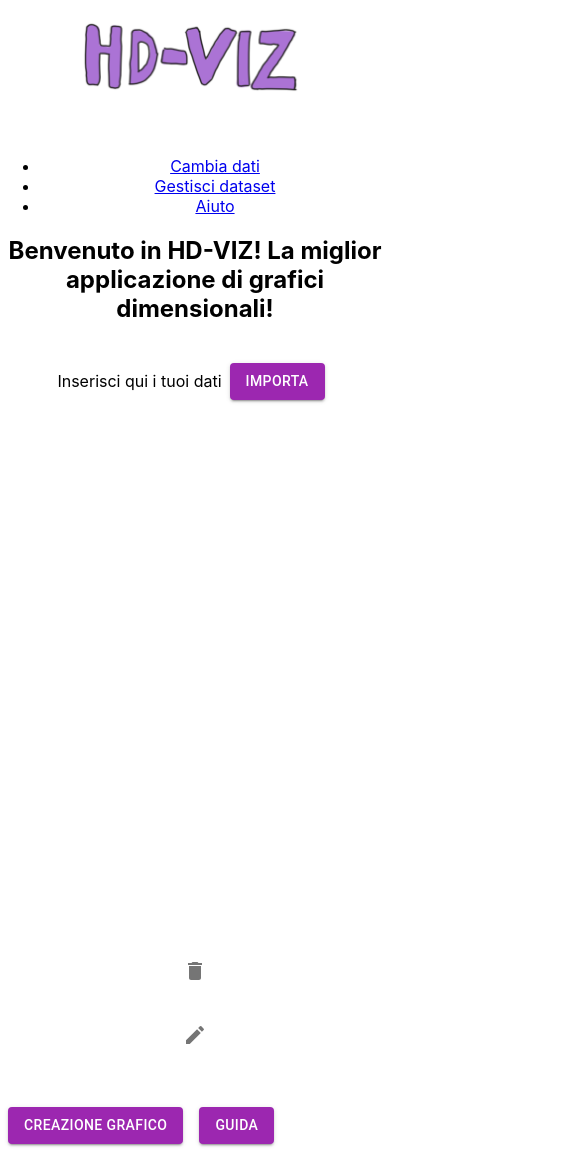
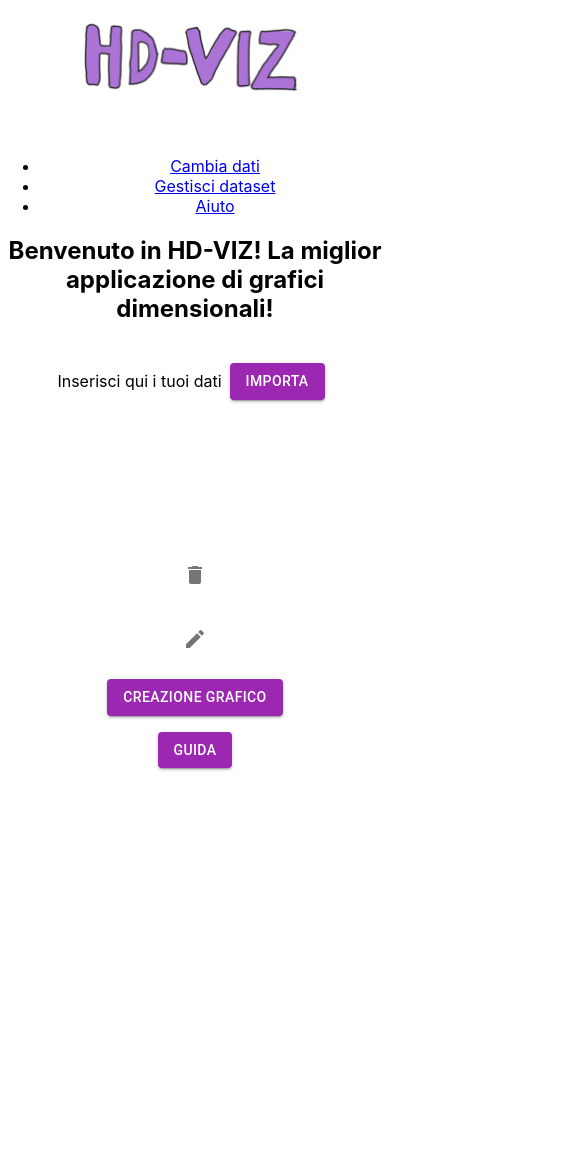
Before and after one commit to QuaranTeam2021/HD-Viz, a React (Create React App) app in the folder client/: page / in a window 390 px wide. Shown: the whole page, 580 px wide, since content can reach past the window. After the commit the page ends 844 px from the top, so only its background shows below. Built offline with nearby package versions, Linux system fonts and the light colour scheme.

Commit message:
Sistemato css griglia opzioni inserimento dati grafico

```diff
--- a/client/src/view/components/BuildGraph.js
+++ b/client/src/view/components/BuildGraph.js
@@ -54,7 +54,6 @@
     allOptionsSelected();
   }, [allOptionsSelected]);
 
-
   const onChangeGraph = e => {
     setGraph(e.target.value);
   };
@@ -105,6 +104,12 @@
     console.log(formData);
   });
 
+  let showDimMode = {}
+
+  if (["PCA"].includes(selectedAlgorithm)) {
+    showDimMode.display = "initial";
+  }
+
   return (
 
     <div className="BuildGraph" >
@@ -118,15 +123,16 @@
             <div id="colonne">
               { needsAlgorithm(selectedGraph) && <CheckboxColumns onChange={onChangeColumns} />}
               { needsDistance(selectedGraph) && <CheckboxColumns onChange={onChangeColumns} />}
+              <div id="question">
+                { needsDistance(selectedGraph) && <TooltipDistColumns/>}
+                { needsAlgorithm(selectedGraph) && <TooltipVizColumns/>}
+              </div>
             </div>
-            <div id="question">
-            { needsDistance(selectedGraph) && <TooltipDistColumns/>}
-            { needsAlgorithm(selectedGraph) && <TooltipVizColumns/>}
-            </div>
+
             {["Scatterplot Matrix", "Proiezione Multiassi", "Scatterplot"].includes(selectedGraph) && <RadioAlgorhythm onChange={onChangeAlgorithm} />}
             {needsDistance(selectedGraph) && <RadioDistance onChange={onChangeDistanza} distanza={distanza} />}
             <div id="FeaturesAlgorithm">
-              <div className="dimensione">
+              <div style={showDimMode} className="dimensione">
                 {needsAlgorithm(selectedGraph) && ["PCA"].includes(selectedAlgorithm) && <PCAfeatures attributes={{
                 onChangeSize,
                 size
@@ -181,7 +187,6 @@
             </div>
           </div>
 
-
       </div>
       <Link to="/visualization" >
         <div id="ButtonConfirm">
--- a/client/src/view/css/App.css
+++ b/client/src/view/css/App.css
@@ -76,25 +76,12 @@
 }
 
 #insert{
-  margin:0
+  margin:0;
 }
-#graph{
-  margin-left:10rem;
-  float:left;
+
+#columns{
+    margin-top: 10rem;
 }
- #algorithm {
-  float: left;
- }
- #dimensione{
-   float:left;
- }
- #button{
-   float: left;
-   margin-top: 2rem;
- }
-  #columns{
-    margin-top: 10rem;
-  }
 
 .FeatContainer {
   display: inline-block;
@@ -143,43 +130,59 @@
   justify-content: center;
   align-items: center;
   margin-bottom: 2em;
+}
 
+#selezione {
+  padding: 2em;
 }
 
 /*colonne grid*/
-
 #impostazioni {
-  display: grid;
-  grid-template-rows: 500px;
-  grid-template-columns: 410px 100px 50px 250px 500px;
-  grid-gap: 10px;
+  display: inline-grid;
+  grid-template-columns: auto auto auto auto;
+  grid-gap: 1em 3em;
 }
 
 /*colonne*/
 #colonne {
   margin-top: 1.5em;
+  display: inline-grid;
+  grid-template-columns: auto auto;
 }
 
-#question{
-  margin-top:0.5em;
+#question {
+  position: relative;
+  right: 2em;
+  bottom: 1em;
 }
 
 /*algoritmi*/
 .dimensione{
-  margin-top: 5em;
-}
-
-#FeaturesAlgorithm{
-  margin-top: 0em;
-}
-
-#FeaturesAlgorithm2{
-  margin-top: -4.7em;
+  display: none;
+  padding: 0.5em;
 }
 
 /*Bottone conferma*/
 #ButtonConfirm{
   display: flex;
   justify-content: center;
-  width: 100%;
 }
+
+/* Responsive per schermi più piccoli */
+@media screen and (max-width:1023px) {
+  #impostazioni{
+    grid-template-columns: auto auto auto;
+  }
+}
+
+@media screen and (max-width:768px) {
+  #impostazioni {
+    grid-template-columns: auto auto;
+  }
+}
+
+@media screen and (max-width:600px) {
+  #impostazioni {
+    grid-template-columns: auto;
+  }
+}
```
